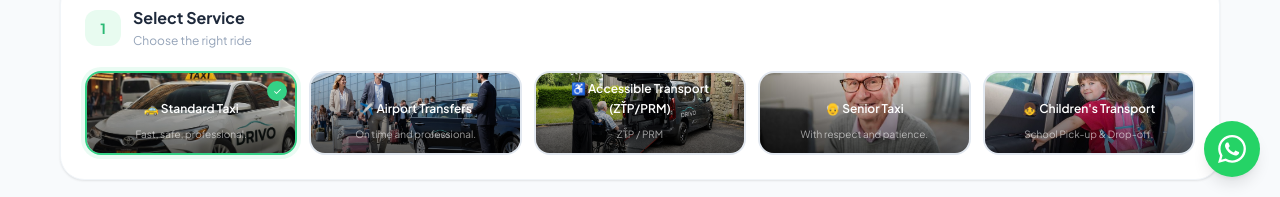
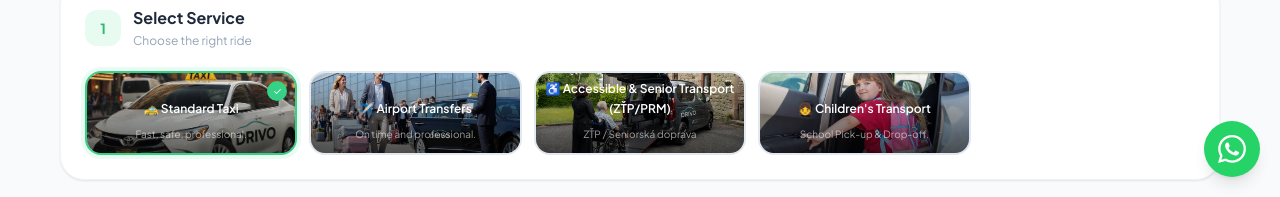
Before and after one commit to munawaryar786/project, a Next.js app: page /book in a window 1280 px wide. Shown: the part 603-800 px from the top of the page. Built offline with nearby package versions, Linux system fonts and the light colour scheme.

Commit message:
Updated accessible transport translations

```diff
--- a/components/booking/BookingForm.tsx
+++ b/components/booking/BookingForm.tsx
@@ -335,15 +335,8 @@ export default function BookingForm({
       value: "accessible",
       label: t("services.accessible.title"),
       icon: "♿",
-      desc: "ZŤP / PRM",
+      desc: "ZŤP / Seniorská doprava",
       img: "/drivo-wav-wheelchair.jpeg",
-    },
-    {
-      value: "senior",
-      label: t("services.senior.title"),
-      icon: "👴",
-      desc: t("services.senior.tagline"),
-      img: "/drivo-senior-portrait.jpeg",
     },
     {
       value: "children",
--- a/lib/i18n/translations/de.ts
+++ b/lib/i18n/translations/de.ts
@@ -23,7 +23,7 @@ const de = {
   "services.taxi.tagline": "Schnell, sicher, professionell.",
   "services.taxi.desc":
     "Zuverlässiger Taxiservice in Bratislava und Umgebung.",
-  "services.accessible.title": "Barrierefreier Transport (ZŤP/PRM)",
+  "services.accessible.title": "Barrierefreier & Senioren Transport (ZŤP/PRM)",
   "services.accessible.tagline":
     "Würde, Geduld und Hilfe bei jedem Schritt.",
   "services.accessible.desc":
--- a/lib/i18n/translations/en.ts
+++ b/lib/i18n/translations/en.ts
@@ -25,7 +25,7 @@ const en = {
   "services.taxi.tagline": "Fast, safe, professional.",
   "services.taxi.desc":
     "Reliable taxi service in Bratislava and surroundings. Professional drivers, transparent pricing.",
-  "services.accessible.title": "Accessible Transport (ZŤP/PRM)",
+  "services.accessible.title": "Accessible & Senior Transport (ZŤP/PRM)",
   "services.accessible.tagline":
     "Dignity, patience and assistance at every step.",
   "services.accessible.desc":
--- a/lib/i18n/translations/sk.ts
+++ b/lib/i18n/translations/sk.ts
@@ -25,7 +25,7 @@ const sk = {
   "services.taxi.tagline": "Rýchlo, bezpečne, profesionálne.",
   "services.taxi.desc":
     "Spoľahlivá taxi služba v Bratislave a okolí. Profesionálni vodiči, transparentné ceny.",
-  "services.accessible.title": "ZŤP / Handicap Transport",
+  "services.accessible.title": "ZŤP / Seniorská doprava",
   "services.accessible.tagline":
     "Dôstojnosť, trpezlivosť a pomoc na každom kroku.",
   "services.accessible.desc":
--- a/lib/i18n/translations/uk.ts
+++ b/lib/i18n/translations/uk.ts
@@ -22,7 +22,7 @@ const uk = {
   "services.taxi.tagline": "Швидко, безпечно, професійно.",
   "services.taxi.desc":
     "Надійне таксі в Братиславі та околицях.",
-  "services.accessible.title": "Доступний транспорт (ZŤP/PRM)",
+  "services.accessible.title": "Транспорт для людей з інвалідністю та літніх (ZŤP/PRM)",
   "services.accessible.tagline":
     "Гідність, терпіння та допомога на кожному кроці.",
   "services.accessible.desc":
```
